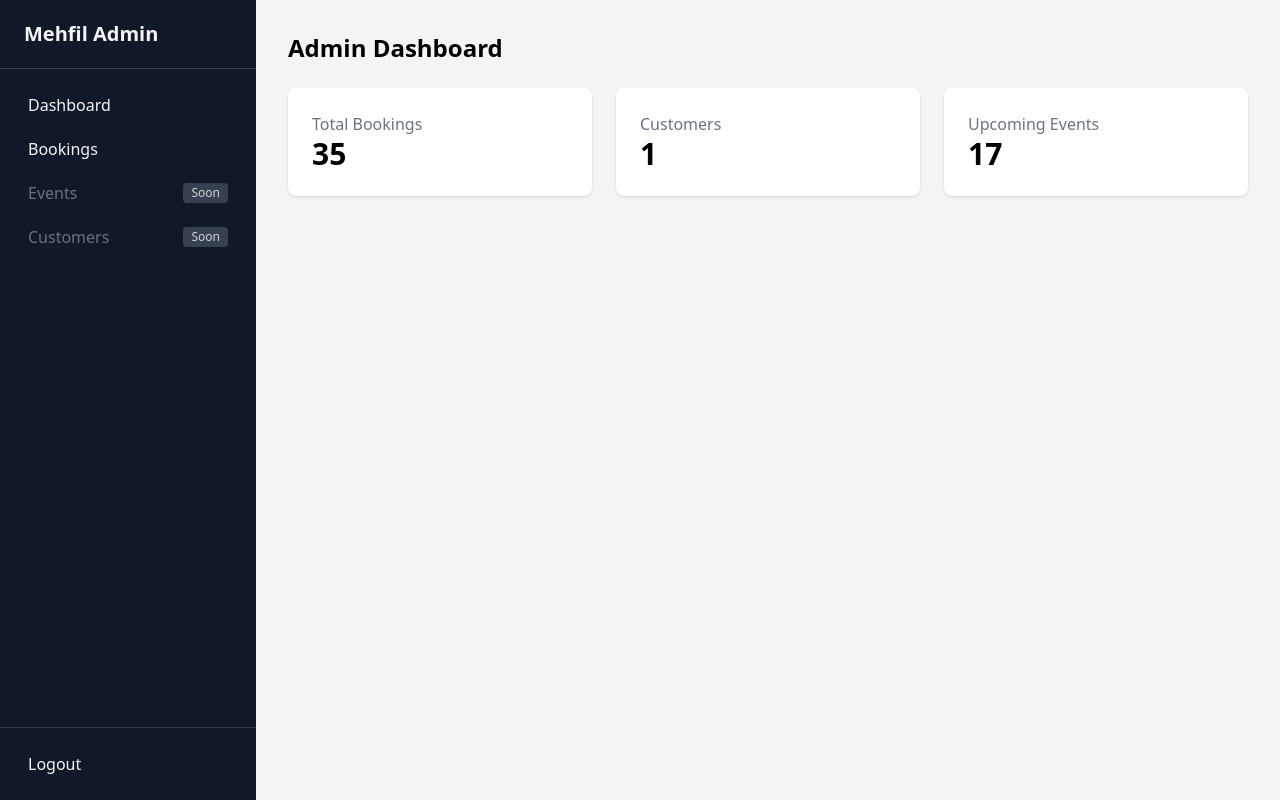
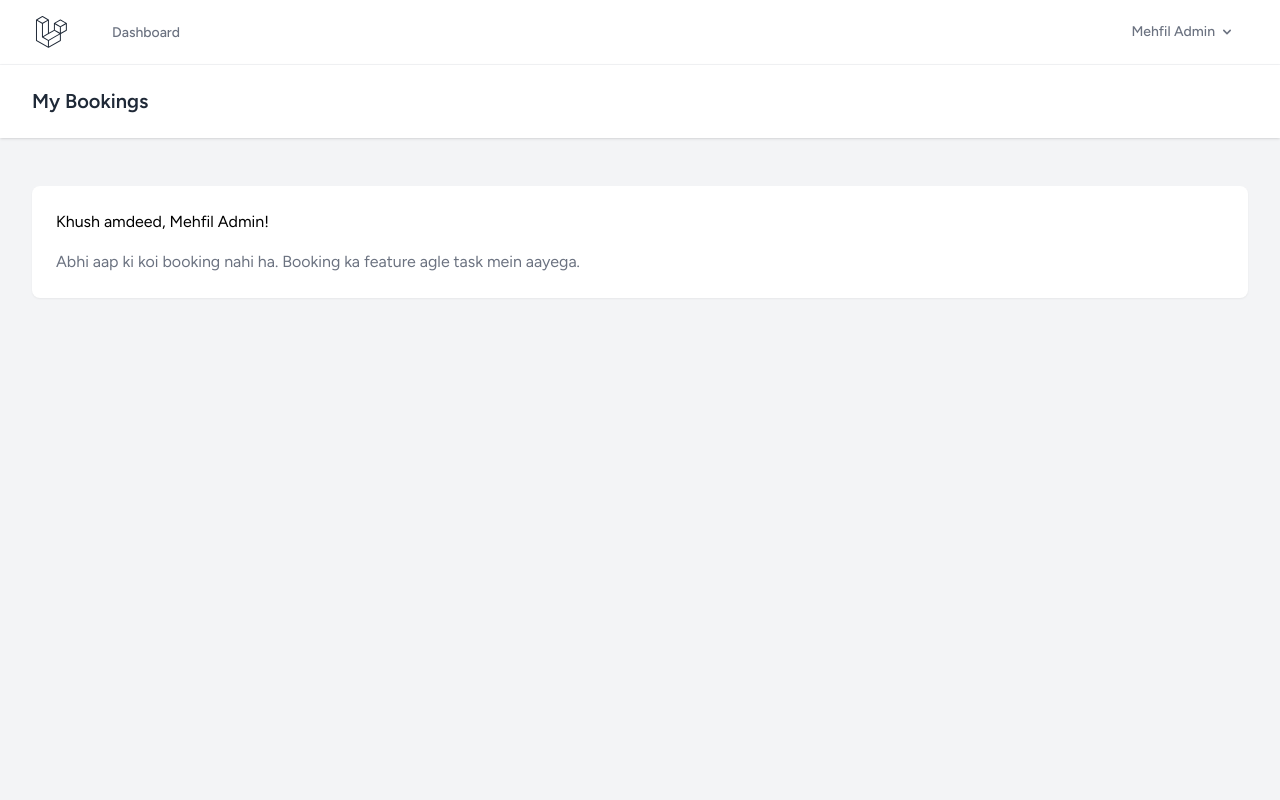
Before and after one commit to TalhatFarman9/mehfil-event-planner, a Laravel app: template resources/views/dashboard.blade.php in a window 1280 px wide. Run offline with Laravel 10, Linux system fonts and the light colour scheme; the template is opened without the code that fills it, so the values that code supplies are empty; a user stored in the database is signed in; data comes from the database, SQL or seed files in the repository; style sheets or scripts are compiled from the project's sources.

Commit message:
Fix customer dashboard layout and show real booking counts on admin dashboard

```diff
--- a/resources/views/admin/dashboard.blade.php
+++ b/resources/views/admin/dashboard.blade.php
@@ -3,7 +3,7 @@
     <div class="grid grid-cols-1 md:grid-cols-3 gap-6">
         <div class="bg-white rounded-lg shadow p-6">
             <p class="text-gray-500">Total Bookings</p>
-            <p class="text-3xl font-bold">0</p>
+            <p class="text-3xl font-bold">{{ \App\Models\Booking::count() }}</p>
         </div>
         <div class="bg-white rounded-lg shadow p-6">
             <p class="text-gray-500">Customers</p>
@@ -11,7 +11,7 @@
         </div>
         <div class="bg-white rounded-lg shadow p-6">
             <p class="text-gray-500">Upcoming Events</p>
-            <p class="text-3xl font-bold">0</p>
+            <p class="text-3xl font-bold">{{ \App\Models\Booking::whereDate('event_date', '>=', today())->where('status', '!=', 'cancelled')->count() }}</p>
         </div>
     </div>
 </x-admin-layout>
--- a/resources/views/dashboard.blade.php
+++ b/resources/views/dashboard.blade.php
@@ -1,17 +1,14 @@
-<x-admin-layout>
-    <h1 class="text-2xl font-semibold mb-6">Admin Dashboard</h1>
-    <div class="grid grid-cols-1 md:grid-cols-3 gap-6">
-        <div class="bg-white rounded-lg shadow p-6">
-            <p class="text-gray-500">Total Bookings</p>
-            <p class="text-3xl font-bold">{{ \App\Models\Booking::count() }}</p>
-        </div>
-        <div class="bg-white rounded-lg shadow p-6">
-            <p class="text-gray-500">Customers</p>
-            <p class="text-3xl font-bold">{{ \App\Models\User::where('role', 'customer')->count() }}</p>
-        </div>
-        <div class="bg-white rounded-lg shadow p-6">
-            <p class="text-gray-500">Upcoming Events</p>
-            <p class="text-3xl font-bold">{{ \App\Models\Booking::whereDate('event_date', '>=', today())->where('status', '!=', 'cancelled')->count() }}</p>
+<x-app-layout>
+    <x-slot name="header">
+        <h2 class="font-semibold text-xl text-gray-800 leading-tight">My Bookings</h2>
+    </x-slot>
+
+    <div class="py-12">
+        <div class="max-w-7xl mx-auto sm:px-6 lg:px-8">
+            <div class="bg-white shadow-sm sm:rounded-lg p-6">
+                <p class="mb-4">Khush amdeed, {{ auth()->user()->name }}!</p>
+                <p class="text-gray-500">Abhi aap ki koi booking nahi ha. Booking ka feature agle task mein aayega.</p>
+            </div>
         </div>
     </div>
-</x-admin-layout>
+</x-app-layout>
```
